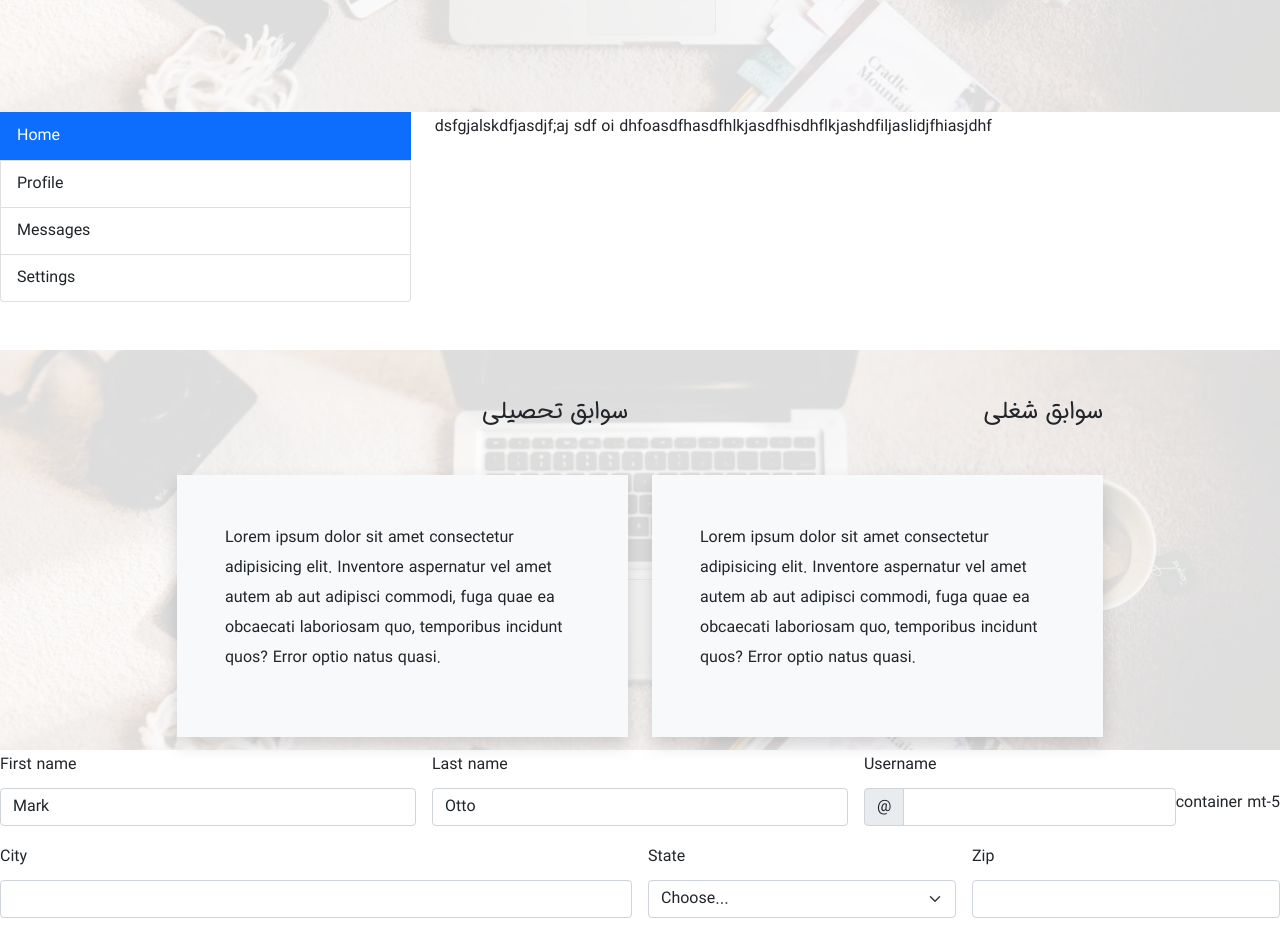
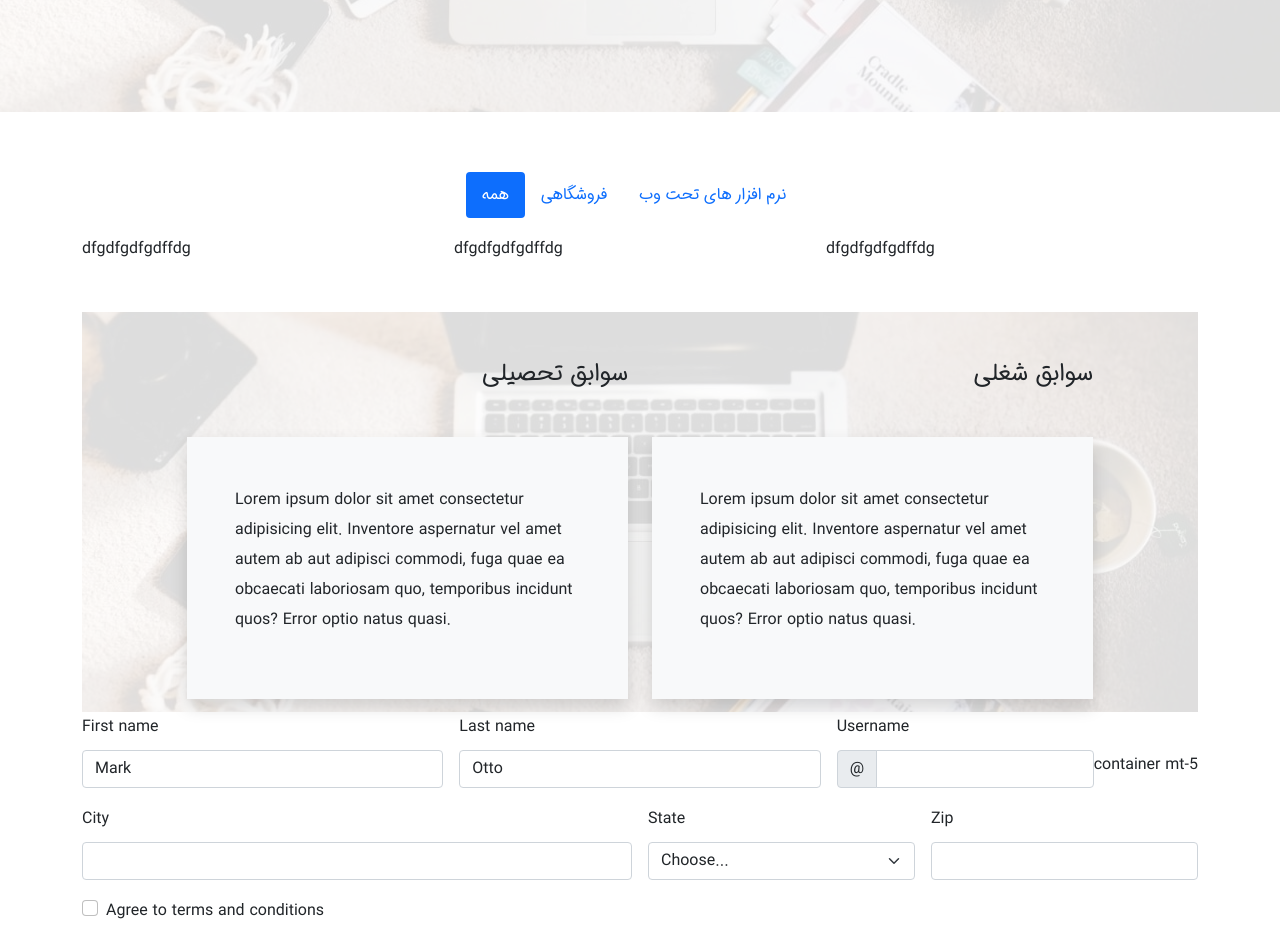
Before and after one commit to aminnateghi10/web, a plain HTML site: page index.html in a window 1280 px wide. Shown: the part 3375-4304 px from the top of the page. Drawn offline with Linux system fonts and the light colour scheme.

Commit message:
Work samples

```diff
--- a/css/style.css
+++ b/css/style.css
@@ -196,7 +196,6 @@ div[role="progressbar"]::before {
   animation: animesin 1s forwards;
 }
 
-
-.owl-prev {
-
+.wrapper {
+  margin: 60px auto;
 }
--- a/index.html
+++ b/index.html
@@ -262,31 +262,38 @@
             </div>
         </div>
         <!-- -----------------------------------------------------------------Work samples -->
+        <div class="container wrapper">
             <div class="row">
-            <div class="col-4">
-                <div class="list-group" id="list-tab" role="tablist">
-                    <div><a class="list-group-item list-group-item-action active" id="list-home-list"
-                            data-bs-toggle="list" href="#list-home" role="tab" aria-controls="list-home">Home</a></div>
-                    <a class="list-group-item list-group-item-action" id="list-profile-list" data-bs-toggle="list"
-                        href="#list-profile" role="tab" aria-controls="list-profile">Profile</a>
-                    <a class="list-group-item list-group-item-action" id="list-messages-list" data-bs-toggle="list"
-                        href="#list-messages" role="tab" aria-controls="list-messages">Messages</a>
-                    <a class="list-group-item list-group-item-action" id="list-settings-list" data-bs-toggle="list"
-                        href="#list-settings" role="tab" aria-controls="list-settings">Settings</a>
+
+                <ul class="nav nav-pills mb-3 justify-content-center" id="pills-tab" role="tablist">
+                    <li class="nav-item" role="presentation">
+                        <button class="nav-link active" id="pills-home-tab" data-bs-toggle="pill"
+                            data-bs-target="#pills-home" type="button" role="tab" aria-controls="pills-home"
+                            aria-selected="true">همه</button>
+                    </li>
+                    <li class="nav-item" role="presentation">
+                        <button class="nav-link" id="pills-profile-tab" data-bs-toggle="pill"
+                            data-bs-target="#pills-profile" type="button" role="tab" aria-controls="pills-profile"
+                            aria-selected="false">فروشگاهی</button>
+                    </li>
+                    <li class="nav-item" role="presentation">
+                        <button class="nav-link" id="pills-contact-tab" data-bs-toggle="pill"
+                            data-bs-target="#pills-contact" type="button" role="tab" aria-controls="pills-contact"
+                            aria-selected="false">نرم افزار های تحت وب</button>
+                    </li>
+                </ul>
+                <div class="tab-content" id="pills-tabContent">
+                    <div class="tab-pane fade show active rwo d-flex" id="pills-home" role="tabpanel"
+                        aria-labelledby="pills-home-tab">
+                        <div class="col-4">dfgdfgdfgdffdg</div>
+                        <div class="col-4">dfgdfgdfgdffdg</div>
+                        <div class="col-4">dfgdfgdfgdffdg</div>
                     </div>
+                    <div class="tab-pane fade" id="pills-profile" role="tabpanel" aria-labelledby="pills-profile-tab">
+
                     </div>
-            <div class="col-8">
-                <div class="tab-content" id="nav-tabContent">
-                    <div class="tab-pane fade show active" id="list-home" role="tabpanel"
-                        aria-labelledby="list-home-list">dsfgjalskdfjasdjf;aj sdf oi
-                        dhfoasdfhasdfhlkjasdfhisdhflkjashdfiljaslidjfhiasjdhf</div>
-                    <div class="tab-pane fade" id="list-profile" role="tabpanel" aria-labelledby="list-profile-list">
-                        dsfgjalskdfjasdjf;aj sdf oi dhfoasdfhasdfhlkjasdfhisdhflkjashdfiljaslidjfhiasjdhf
-                    </div>
-                    <div class="tab-pane fade" id="list-messages" role="tabpanel" aria-labelledby="list-messages-list">
-                        dsfgjalskdfjasdjf;aj sdf oi dhfoasdfhasdfhlkjasdfhisdhflkjashdfiljaslidjfhiasjdhf</div>
-                    <div class="tab-pane fade" id="list-settings" role="tabpanel" aria-labelledby="list-settings-list">
-                        dsfgjalskdfjasdjf;aj sdf oi dhfoasdfhasdfhlkjasdfhisdhflkjashdfiljaslidjfhiasjdhf</div>
+                    <div class="tab-pane fade" id="pills-contact" role="tabpanel" aria-labelledby="pills-contact-tab">
+
                     </div>
                 </div>
             </div>
```
Lines whose indentation alone changed are shown as unchanged.
